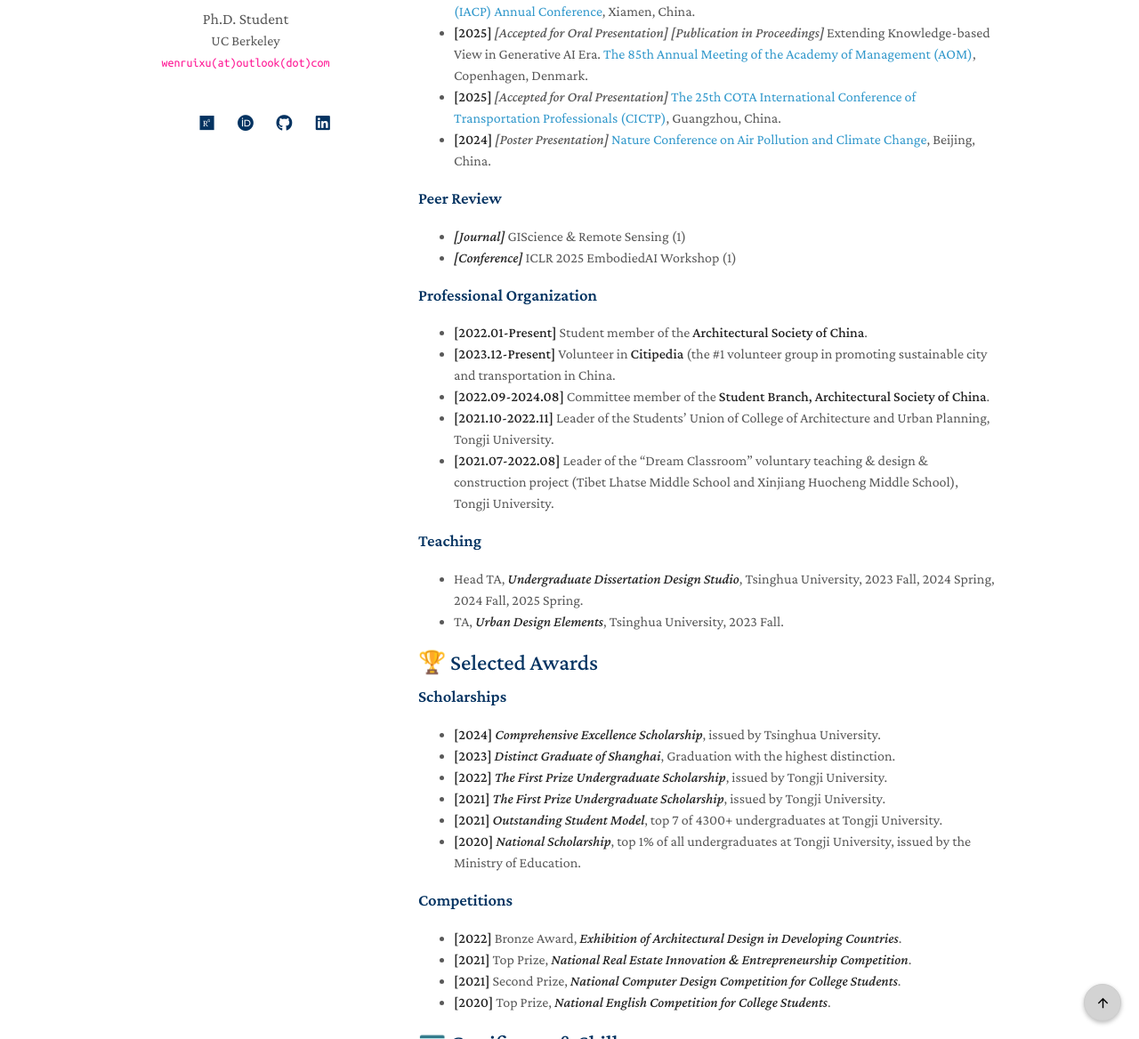
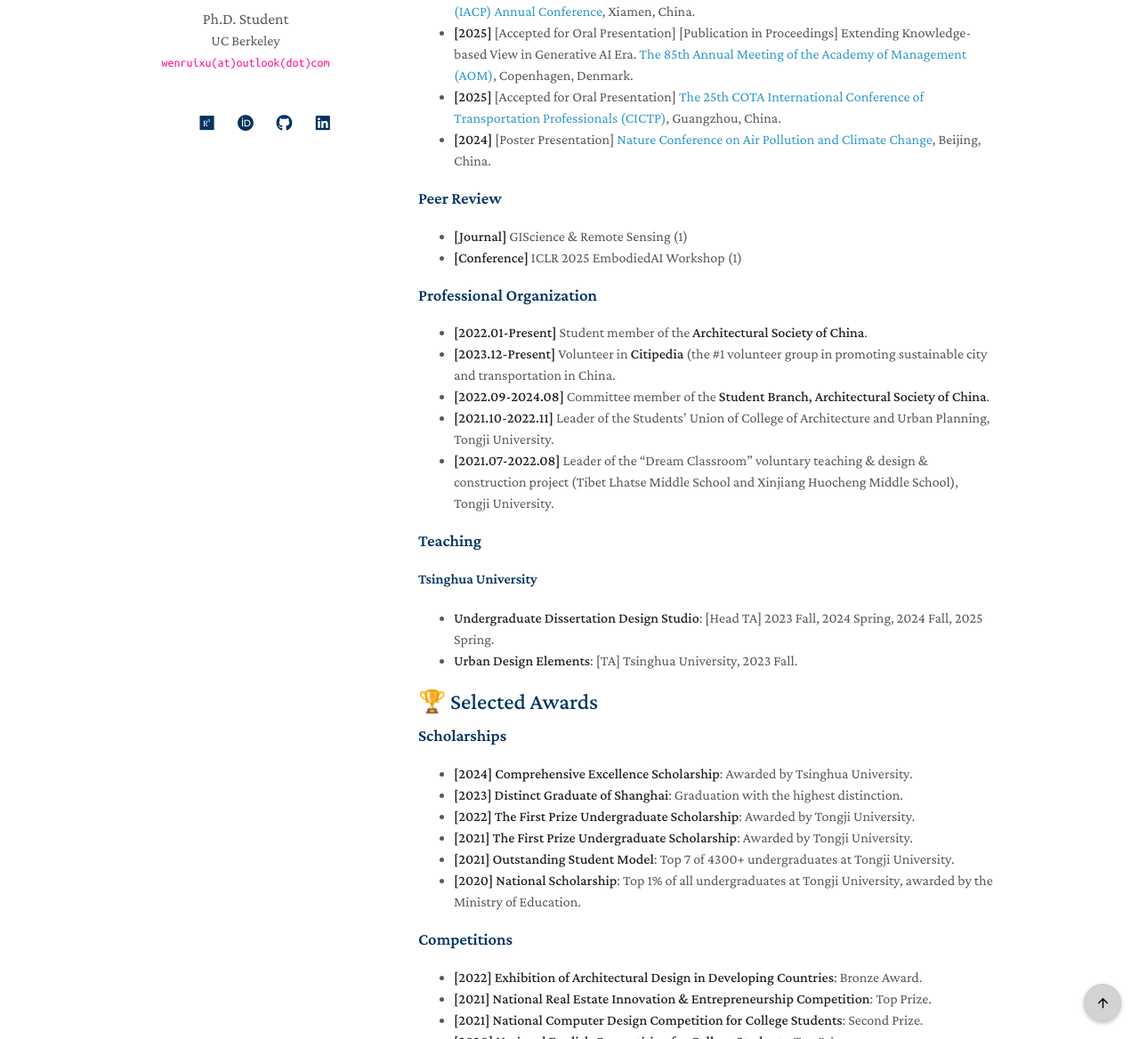
Before and after one commit to ruaruaxu/ruaruaxu.github.io, a Jekyll site: the page built from index.md, in a window 1280 px wide and 1400 px high, scrolled down 2305 px. Shown: the part 232-1400 px from the top of the window at 89% size. Built offline with Jekyll 4.4.1, drawn with Linux system fonts in a browser that asks for light colours; a style sheet for code colours, icons or effects is not loaded.

Commit message:
Update index.md

```diff
--- a/index.md
+++ b/index.md
@@ -80,15 +80,15 @@ Please see [Google Scholar](https://scholar.google.com/citations?user=wrPOVnkAAA
 ## 🎉 Activities & Services
 
 ### Conference Presentation
-- **[2025]** *[Accepted for Oral Presentation]* [The 32nd International Conference on Geoinformatics (CPGIS)](), Jiaozuo, China.
-- **[2025]** *[Accepted for Oral Presentation]* [The 19th International Association for China Planning (IACP) Annual Conference](https://www.china-planning.org/alpha/2025-iacp-annual-conference-call-for-abstracts/), Xiamen, China.
-- **[2025]** *[Accepted for Oral Presentation] [Publication in Proceedings]* Extending Knowledge-based View in Generative AI Era. [The 85th Annual Meeting of the Academy of Management (AOM)](https://aom.org/events/annual-meeting/2025-copenhagen-denmark), Copenhagen, Denmark.
-- **[2025]** *[Accepted for Oral Presentation]* [The 25th COTA International Conference of Transportation Professionals (CICTP)](https://cictp2025.scievent.com/), Guangzhou, China.
-- **[2024]** *[Poster Presentation]* [Nature Conference on Air Pollution and Climate Change](https://web.cvent.com/event/06e7aeed-3b2e-4a19-982f-ce28d2a97924/summary), Beijing, China.
+- **[2025]** [Accepted for Oral Presentation] [The 32nd International Conference on Geoinformatics (CPGIS)](), Jiaozuo, China.
+- **[2025]** [Accepted for Oral Presentation] [The 19th International Association for China Planning (IACP) Annual Conference](https://www.china-planning.org/alpha/2025-iacp-annual-conference-call-for-abstracts/), Xiamen, China.
+- **[2025]** [Accepted for Oral Presentation] [Publication in Proceedings] Extending Knowledge-based View in Generative AI Era. [The 85th Annual Meeting of the Academy of Management (AOM)](https://aom.org/events/annual-meeting/2025-copenhagen-denmark), Copenhagen, Denmark.
+- **[2025]** [Accepted for Oral Presentation] [The 25th COTA International Conference of Transportation Professionals (CICTP)](https://cictp2025.scievent.com/), Guangzhou, China.
+- **[2024]** [Poster Presentation] [Nature Conference on Air Pollution and Climate Change](https://web.cvent.com/event/06e7aeed-3b2e-4a19-982f-ce28d2a97924/summary), Beijing, China.
 
 ### Peer Review
-- ***[Journal]*** GIScience & Remote Sensing (1)
-- ***[Conference]*** ICLR 2025 EmbodiedAI Workshop (1)
+- **[Journal]** GIScience & Remote Sensing (1)
+- **[Conference]** ICLR 2025 EmbodiedAI Workshop (1)
 
 ### Professional Organization
 - **[2022.01-Present]** Student member of the **Architectural Society of China**.
@@ -98,25 +98,26 @@ Please see [Google Scholar](https://scholar.google.com/citations?user=wrPOVnkAAA
 - **[2021.07-2022.08]** Leader of the "Dream Classroom" voluntary teaching & design & construction project (Tibet Lhatse Middle School and Xinjiang Huocheng Middle School), Tongji University.
 
 ### Teaching
-- Head TA, ***Undergraduate Dissertation Design Studio***, Tsinghua University, 2023 Fall, 2024 Spring, 2024 Fall, 2025 Spring.
-- TA, ***Urban Design Elements***, Tsinghua University, 2023 Fall.
+#### Tsinghua University
+- **Undergraduate Dissertation Design Studio**: [Head TA] 2023 Fall, 2024 Spring, 2024 Fall, 2025 Spring.
+- **Urban Design Elements**: [TA] Tsinghua University, 2023 Fall.
 
 
 ## 🏆 Selected Awards
 
 ### Scholarships
-- **[2024]** ***Comprehensive Excellence Scholarship***, issued by Tsinghua University.
-- **[2023]** ***Distinct Graduate of Shanghai***, Graduation with the highest distinction.
-- **[2022]** ***The First Prize Undergraduate Scholarship***, issued by Tongji University.
-- **[2021]** ***The First Prize Undergraduate Scholarship***, issued by Tongji University.
-- **[2021]** ***Outstanding Student Model***, top 7 of 4300+ undergraduates at Tongji University.
-- **[2020]** ***National Scholarship***, top 1% of all undergraduates at Tongji University, issued by the Ministry of Education.
+- **[2024]** **Comprehensive Excellence Scholarship**: Awarded by Tsinghua University.
+- **[2023]** **Distinct Graduate of Shanghai**: Graduation with the highest distinction.
+- **[2022]** **The First Prize Undergraduate Scholarship**: Awarded by Tongji University.
+- **[2021]** **The First Prize Undergraduate Scholarship**: Awarded by Tongji University.
+- **[2021]** **Outstanding Student Model**: Top 7 of 4300+ undergraduates at Tongji University.
+- **[2020]** **National Scholarship**: Top 1% of all undergraduates at Tongji University, awarded by the Ministry of Education.
 
 ### Competitions
-- **[2022]** Bronze Award, ***Exhibition of Architectural Design in Developing Countries***.
-- **[2021]** Top Prize, ***National Real Estate Innovation & Entrepreneurship Competition***.
-- **[2021]** Second Prize, ***National Computer Design Competition for College Students***.
-- **[2020]** Top Prize, ***National English Competition for College Students***.
+- **[2022]** **Exhibition of Architectural Design in Developing Countries**: Bronze Award.
+- **[2021]** **National Real Estate Innovation & Entrepreneurship Competition**: Top Prize.
+- **[2021]** **National Computer Design Competition for College Students**: Second Prize.
+- **[2020]** **National English Competition for College Students**: Top Prize.
 
 
 ## 🪪 Certificates & Skills
```
